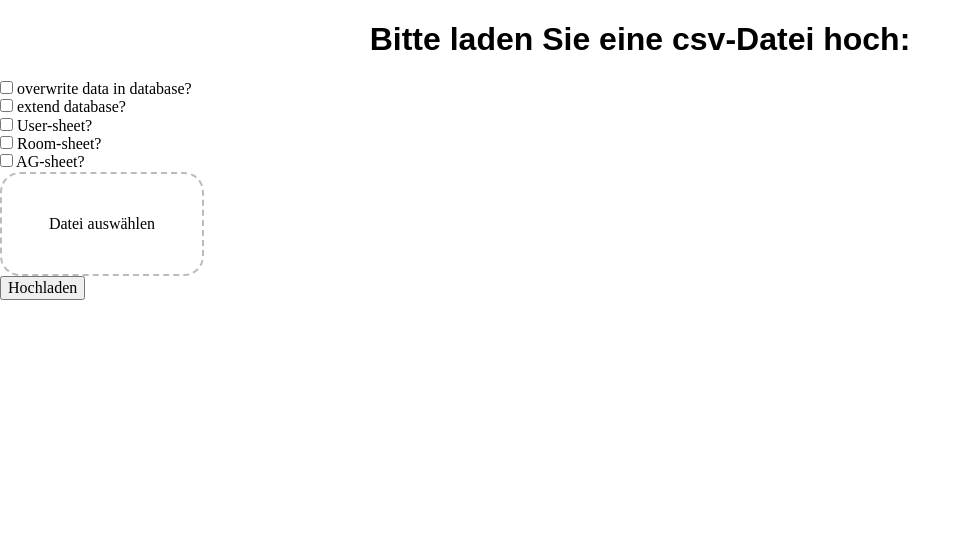
After one commit to LegoStalin/koord-app-altenberge, a Django app: page /csv_import/ in a window 1280 px wide. The commit adds this page. Shown: the top 540 px of the page, without its empty margins (0-971 px from the left). Run offline with Django 4.2, Linux system fonts and the light colour scheme.

Commit message:
new page "csv_import" created

```diff
--- /dev/null
+++ b/koordapp/main_app/static/css/csv_import_style.css
@@ -0,0 +1,11 @@
+.dnd_file {
+  width: 200px;
+  height: 100px;
+  border: 2px dashed #bbb;
+  border-radius: 20px;
+  display: flex;
+  align-items: center;
+  justify-content: center;
+  text-align: center;
+  cursor: pointer;
+}
--- a/koordapp/main_app/templates/base.html
+++ b/koordapp/main_app/templates/base.html
@@ -2,10 +2,11 @@
 <!DOCTYPE html>
     <head>
         <title>KoordApp!</title>
-        <!link rel="stylesheet" type="text/css" href="./css/style.css"/>
+        <!--link rel="stylesheet" type="text/css" href="./css/style.css"/>-->
+        <link rel="stylesheet" type="text/css" href="{% static 'css/csv_import_style.css' %}"/>
         <link rel="stylesheet" type="text/css" href="{% static 'css/style.css' %}"/>
         <link rel="stylesheet" href="https://cdnjs.cloudflare.com/ajax/libs/normalize/8.0.1/normalize.min.css">
-        <!link href="https://cdn.jsdelivr.net/npm/bootstrap@5.0.1/dist/css/bootstrap.min.css" rel="stylesheet" integrity="sha384-+0n0xVW2eSR5OomGNYDnhzAbDsOXxcvSN1TPprVMTNDbiYZCxYbOOl7+AMvyTG2x" crossorigin="anonymous">
+        <!--link href="https://cdn.jsdelivr.net/npm/bootstrap@5.0.1/dist/css/bootstrap.min.css" rel="stylesheet" integrity="sha384-+0n0xVW2eSR5OomGNYDnhzAbDsOXxcvSN1TPprVMTNDbiYZCxYbOOl7+AMvyTG2x" crossorigin="anonymous">-->
     <meta charset="UTF-8">
     <meta name="viewport" content="width=device-width, initial-scale=1.0">
     </head>
--- /dev/null
+++ b/koordapp/main_app/templates/csv_import/csv_import.html
@@ -0,0 +1,22 @@
+{% extends "base.html" %}
+{% load static %}
+
+{% block content %}
+<div class="block_container">
+    <h1> Bitte laden Sie eine csv-Datei hoch:</h1>
+    <form action="/submit" method="post" class="form_container">
+        <div id="database_flags">
+            <label><input type="checkbox" name="checkbox_database" value="option_overwrite"> overwrite data in database?</label><br>
+            <label><input type="checkbox" name="checkbox_database" value="option_extend"> extend database?</label><br>
+        </div>
+        <label><input type="checkbox" name="checkbox_sheet" value="option_user"> User-sheet?</label><br>
+        <label><input type="checkbox" name="checkbox_sheet" value="option_room"> Room-sheet?</label><br>
+        <label><input type="checkbox" name="checkbox_sheet" value="option_ag"> AG-sheet?</label><br>
+        <div class="dnd_file"> Datei auswählen</div>
+            <input type="file" id="file_input" accept=".xlsx" style="display: none;">
+        <input type="submit" value="Hochladen">
+
+      </form>
+</div>
+
+{% endblock %}
--- a/koordapp/main_app/urls.py
+++ b/koordapp/main_app/urls.py
@@ -3,10 +3,13 @@ from django.urls import path
 from . import views
 from .views import CreateActivityView
 from .views import LoginInterfaceView
+from django.urls import path
+from . import views
 
 
 urlpatterns = [
     path('', views.HomeView.as_view(), name='home'),
     path('login/', views.LoginInterfaceView.as_view(), name='login'),
     path('create_activity/', CreateActivityView.as_view(), name='create_activity'),
+    path('csv_import/', views.csv_import, name='csv_import'),
 ]
--- a/koordapp/main_app/views.py
+++ b/koordapp/main_app/views.py
@@ -4,6 +4,7 @@ from django.views.generic.edit import CreateView
 from django.contrib.auth.mixins import LoginRequiredMixin
 from django.contrib.auth.views import LoginView, LogoutView
 from django.contrib.auth.forms import UserCreationForm
+from django.shortcuts import render
 
 from django.shortcuts import redirect
 
@@ -16,3 +17,6 @@ class HomeView(TemplateView):
 
 class CreateActivityView(TemplateView):
     template_name = 'create_activity/create_activity.html'
+
+def csv_import(request):
+    return render(request, 'csv_import/csv_import.html')
```
